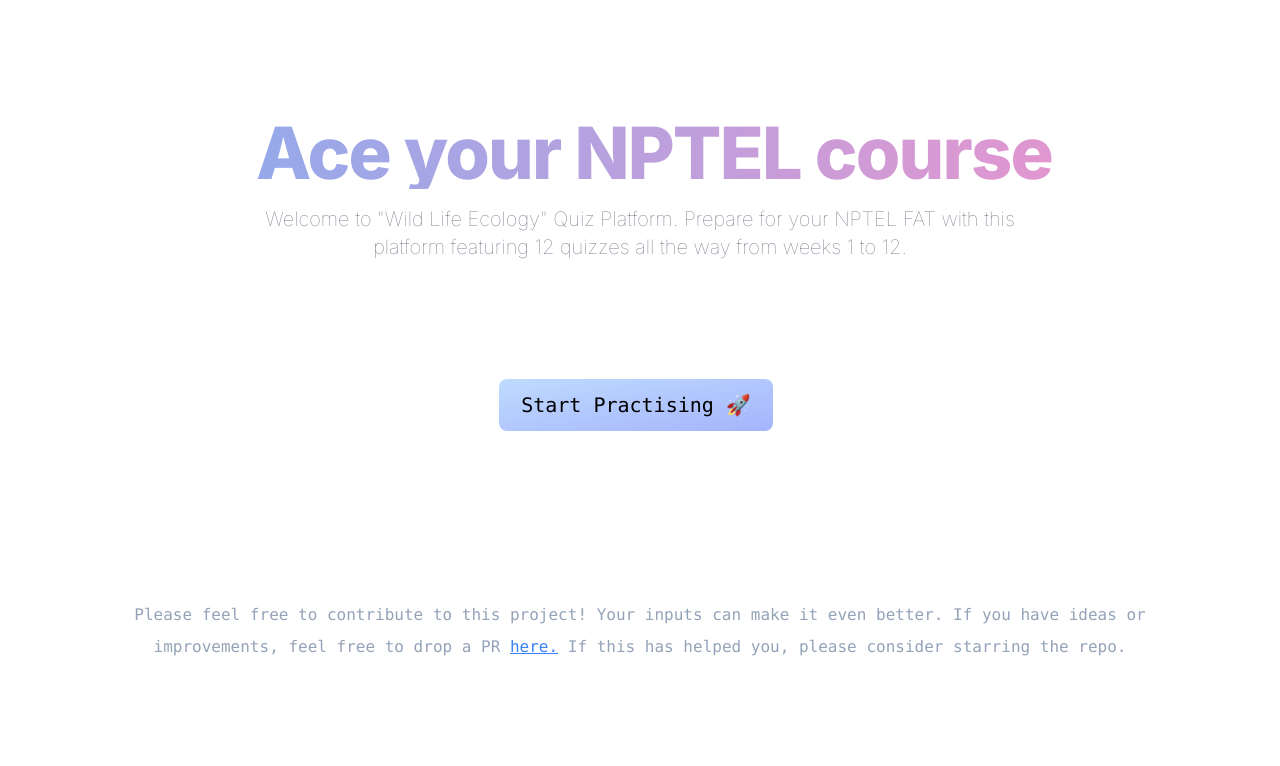
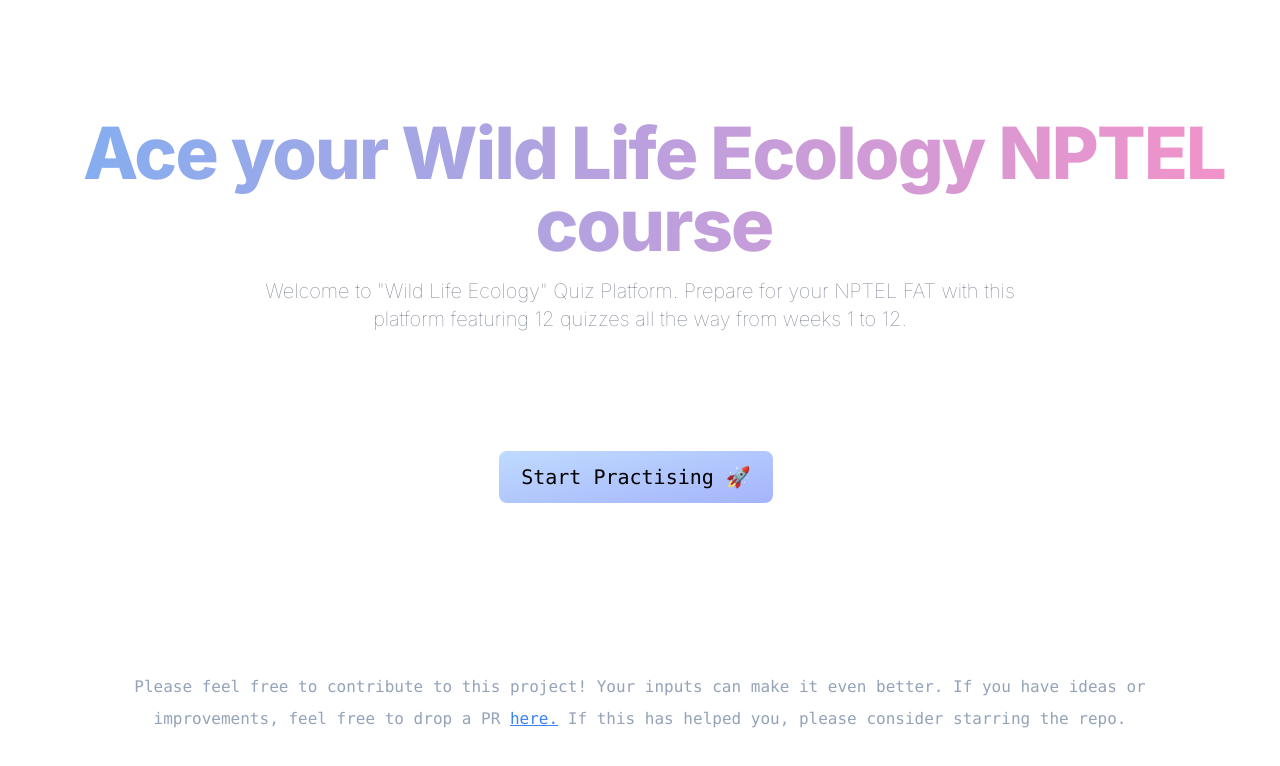
Before and after one commit to paramkansagra/wildlife_ecology_nptel, a Next.js app: page / in a window 1280 px wide. Shown: the top 766 px of the page. Built offline with nearby package versions, Linux system fonts and the light colour scheme.

Commit message:
Added some more info

```diff
--- a/app/layout.tsx
+++ b/app/layout.tsx
@@ -6,7 +6,7 @@
 const inter = Inter({ subsets: ["latin"] });
 
 export const metadata: Metadata = {
-	title: "NPTEL Practice",
+	title: "Wild Life Ecology NPTEL Practice",
 	description: "It's a platform to practice Forests and their management's assignment questions",
 };
 
--- a/components/landing-page.tsx
+++ b/components/landing-page.tsx
@@ -16,7 +16,7 @@
 					to-[#5bb8ff]
 					"
 					>
-						Ace your NPTEL course
+						Ace your Wild Life Ecology NPTEL course
 					</h1>
 					<p className="mb-8 text-gray-500 sm:px-16 md:text-lg lg:text-xl xl:px-48 font-thin">
 						Welcome to &quot;Wild Life Ecology&quot;
```
